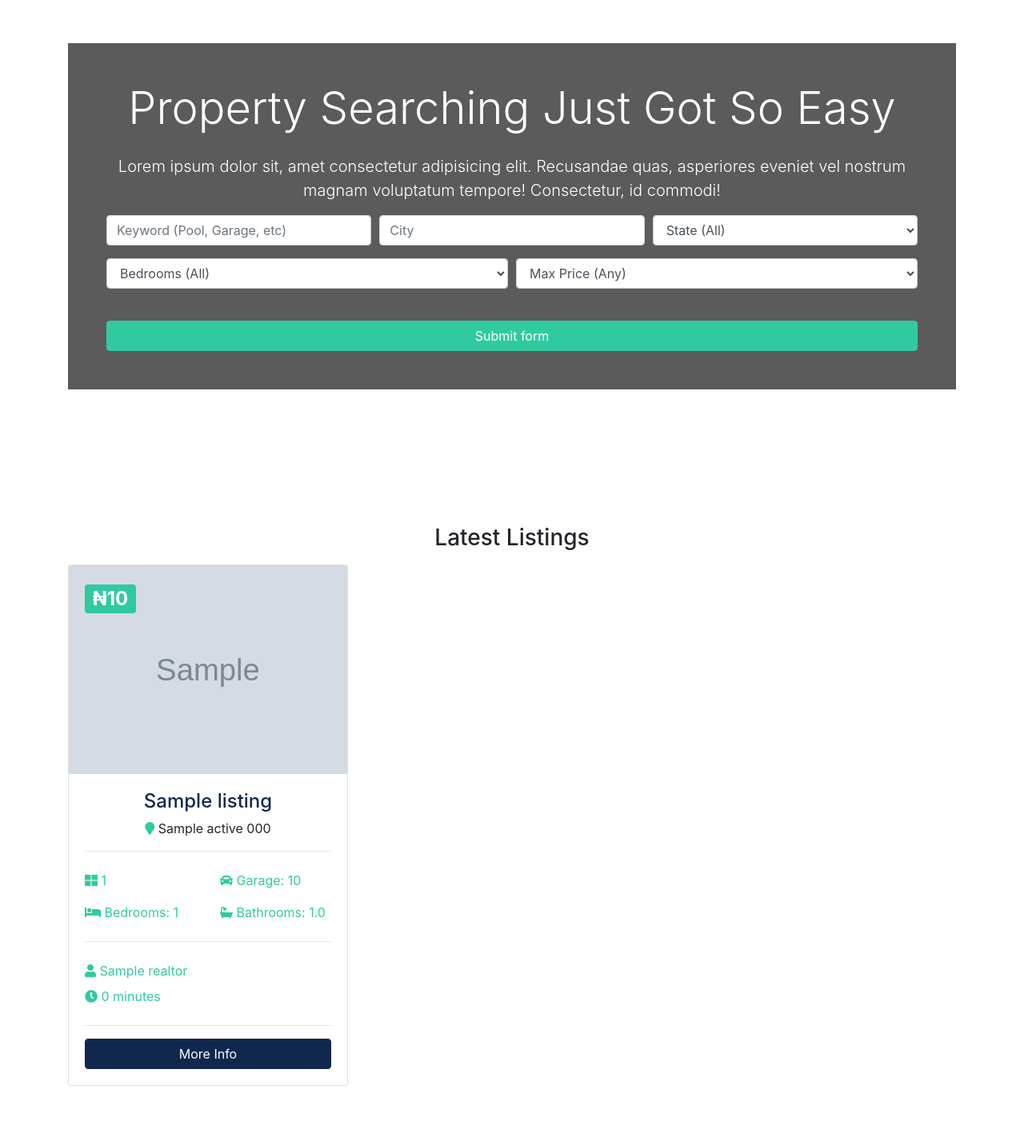
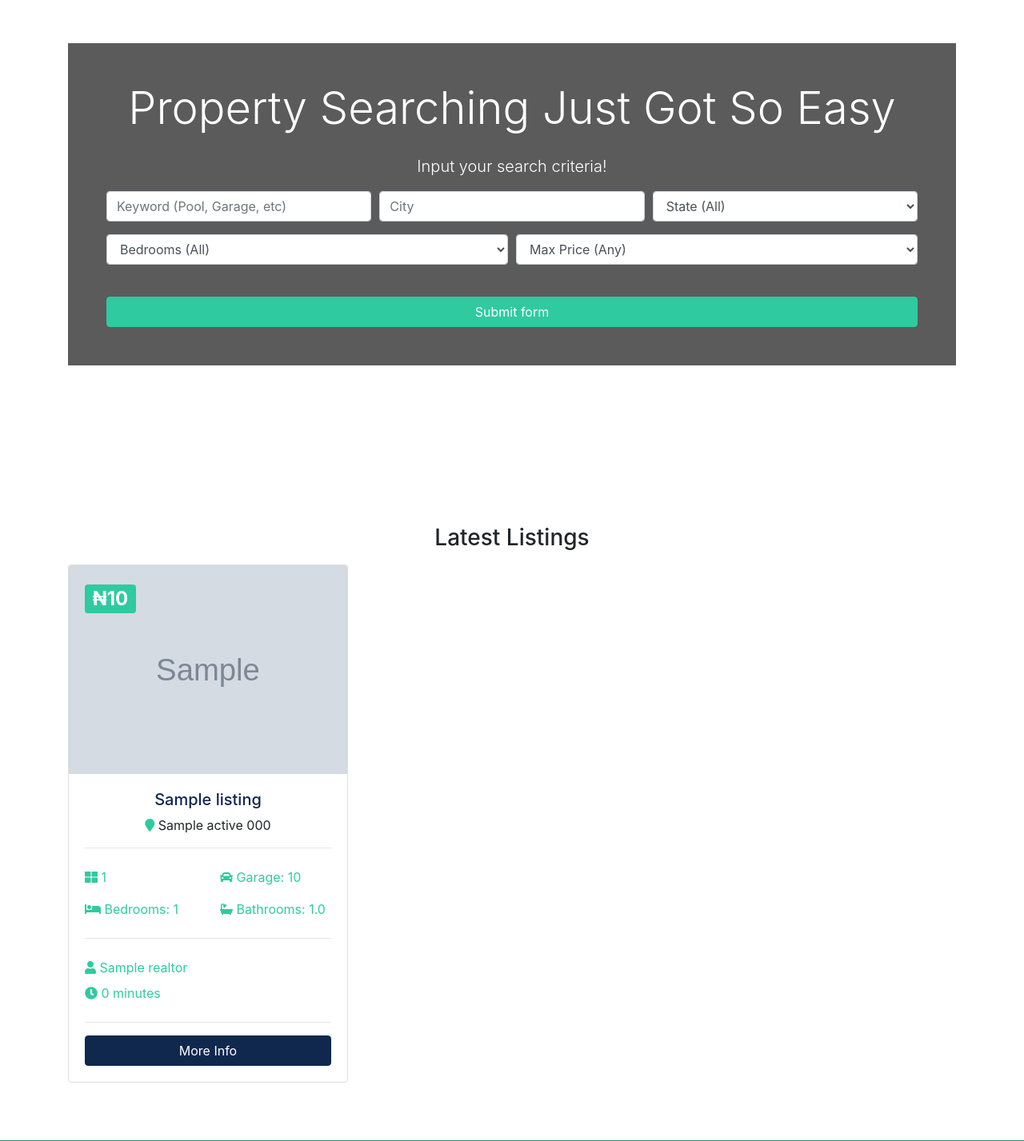
Before and after one commit to Ojooluwaseun/btre_project, a Django app: page / in a window 1280 px wide. Shown: the part 170-1597 px from the top of the page at 80% size. Run offline with Django 3.2, Linux system fonts and the light colour scheme; tables that the repository leaves empty hold one stand-in row (values such as "Sample post"); grey boxes marked "Sample" are stand-in pictures; some libraries are stand-ins or nearby versions.

```diff
--- a/templates/listings/listings.html
+++ b/templates/listings/listings.html
@@ -50,7 +50,7 @@
                     </div>
                     <div class="card-body">
                       <div class="listing-heading text-center">
-                        <h4 class="text-primary">{{listing.title}}</h4>
+                        <h5 class="text-primary">{{listing.title}}</h5>
                         <p>
                           <i class="fas fa-map-marker text-secondary"></i> {{listing.city}} {{listing.state}} {{listing.zipcode}}</p>
                       </div>
--- a/templates/listings/search.html
+++ b/templates/listings/search.html
@@ -105,7 +105,7 @@
                       </div>
                       <div class="card-body">
                         <div class="listing-heading text-center">
-                          <h4 class="text-primary">{{listing.title}}</h4>
+                          <h5 class="text-primary">{{listing.title}}</h5>
                           <p>
                             <i class="fas fa-map-marker text-secondary"></i> {{listing.city}} {{listing.state}} {{listing.zipcode}}</p>
                         </div>
--- a/templates/pages/index.html
+++ b/templates/pages/index.html
@@ -14,8 +14,7 @@
               <h1 class="display-4 mb-4">
                 Property Searching Just Got So Easy
               </h1>
-              <p class="lead">Lorem ipsum dolor sit, amet consectetur adipisicing elit. Recusandae quas, asperiores eveniet vel nostrum magnam
-                voluptatum tempore! Consectetur, id commodi!</p>
+              <p class="lead">Input your search criteria!</p>
               <div class="search">
                 <form action="{% url 'search' %}">
                   <!-- Form Row 1 -->
@@ -87,7 +86,7 @@
                         </div>
                         <div class="card-body">
                           <div class="listing-heading text-center">
-                            <h4 class="text-primary">{{listing.title}}</h4>
+                              <h5 class="text-primary"><a href="{% url 'listing' listing.id %}">{{listing.title}}</a></h5>
                             <p>
                               <i class="fas fa-map-marker text-secondary"></i> {{listing.city}} {{listing.state}} {{listing.zipcode}}</p>
                           </div>
@@ -106,7 +105,7 @@
                           </div>
                           <hr>
                           <div class="row py-2 text-secondary">
-                            <div class="col-6">
+                            <div class="col-7">
                               <i class="fas fa-user"></i> {{listing.realtor}}</div>
                           </div>
                           <div class="row text-secondary pb-2">
@@ -121,7 +120,7 @@
               {% endfor %}
             {% else %}
               <div class="col-md-12">
-                <p>No Listing Availabe</p>
+                <p>No Listing Available</p>
               </div>
             {% endif %}
 
--- a/templates/partials/_alerts.html
+++ b/templates/partials/_alerts.html
@@ -1,4 +1,4 @@
-{% if messages%}
+{% if messages %}
     {% for message in messages %}
         <div id="message" class="container">
             {% if message.level == DEFAULT_MESSAGE_LEVELS.ERROR %}
```
